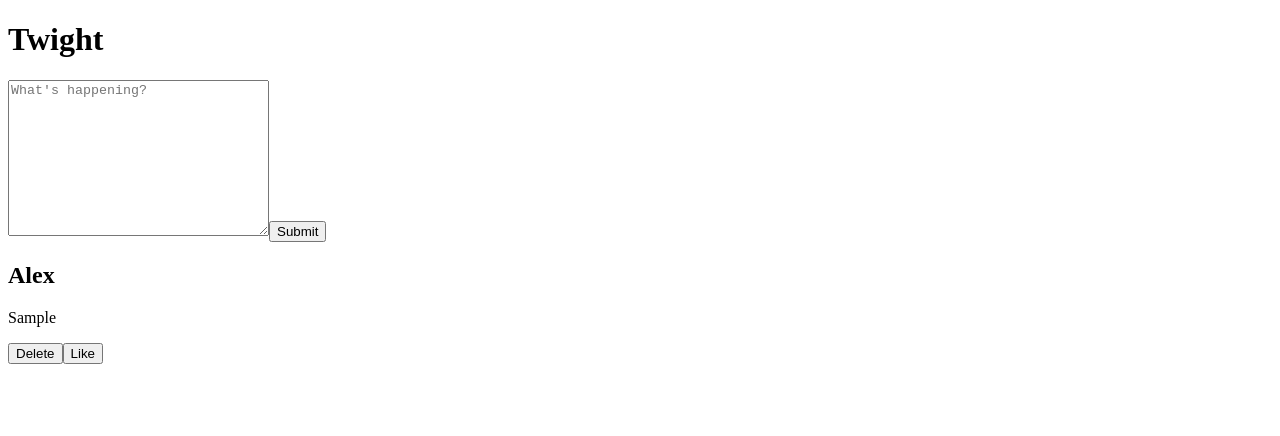
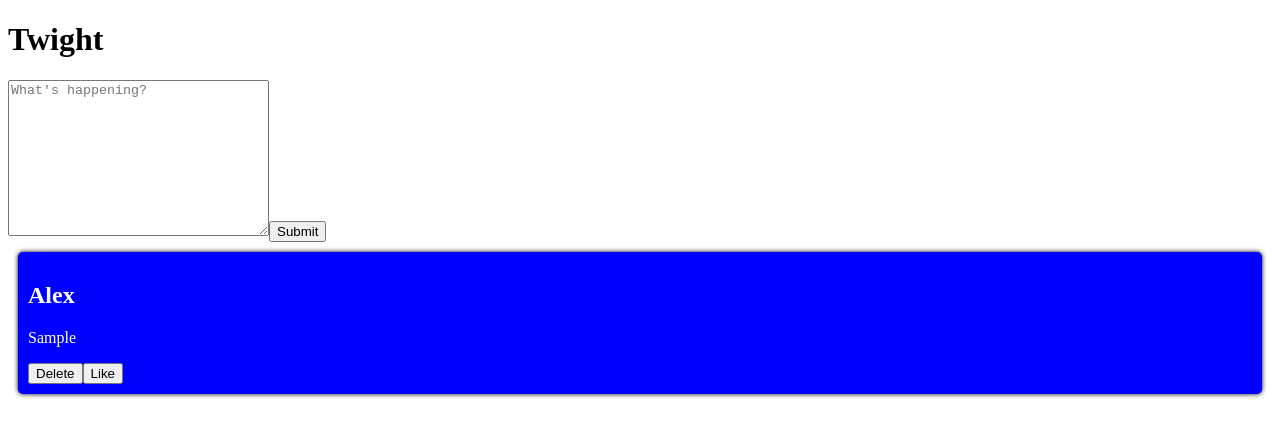
Before and after one commit to Alex-Lee-Myers/twitter-light, a React (Create React App) app: page / in a window 1280 px wide. Both pictures are taken after typing "Sample" into the empty fields and a click on the button "Submit". Shown: the top 436 px of the page. Built offline with nearby package versions, Linux system fonts and the light colour scheme.

Commit message:
played with SASS and styled-components a bit. moving onto Waves (music app) next

```diff
--- a/package.json
+++ b/package.json
@@ -6,9 +6,11 @@
     "@testing-library/jest-dom": "^5.16.1",
     "@testing-library/react": "^12.1.2",
     "@testing-library/user-event": "^13.5.0",
+    "node-sass": "^7.0.1",
     "react": "^17.0.2",
     "react-dom": "^17.0.2",
     "react-scripts": "5.0.0",
+    "styled-components": "^5.3.3",
     "uuid": "^8.3.2",
     "web-vitals": "^2.1.3"
   },
--- a/src/components/Tweet.jsx
+++ b/src/components/Tweet.jsx
@@ -1,4 +1,6 @@
 import {useState} from 'react';
+// import '../styles/Tweet.scss';
+import styled from 'styled-components';
 
 const Tweet = ({name, tweet, tweets, setTweets}) => {
     // useState Variables
@@ -11,13 +13,29 @@ const Tweet = ({name, tweet, tweets, setTweets}) => {
 
 
     return (
-        <div className="tweet">
+        <TweetStyled>
             <h2>{name}</h2>
             <p>{tweet.message}</p>
             <button onClick={deleteTweet}>Delete</button>
             <button>Like</button>
-        </div>
+        </TweetStyled>
     );
 };
 
+//styled-components
+const TweetStyled = styled.div`
+    background-color: blue;
+    color: white;
+    padding: 10px;
+    margin: 10px;
+    border-radius: 5px;
+    box-shadow: 0px 0px 5px black;
+    h2 {
+        font-size: 1.5rem;
+    }
+    p {
+        font-size: 1rem;
+    }
+`;
+
 export default Tweet;
--- /dev/null
+++ b/src/styles/Tweet.scss
@@ -0,0 +1,12 @@
+.tweet{
+    background: lightblue;
+
+    h2{
+        color:red;
+    }
+    button{
+        background: white;
+        border: 2px solid black;
+        color: black;
+    }
+}
```
Also changed, not shown: 1 other file (tests, documents, lock files or other folders).
